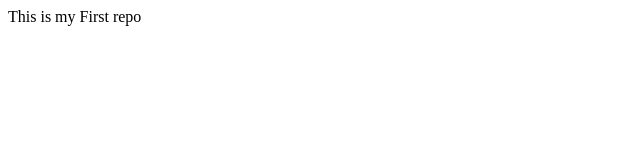
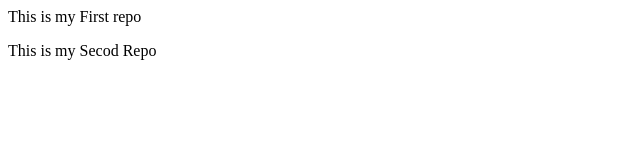
Before and after one commit to Yuvraj7522/Localrepo, a plain HTML site: page Index.html in a window 1280 px wide. Shown: the whole page, without its empty margins (0-640 px from the left). Drawn offline with Linux system fonts and the light colour scheme.

Commit message:
Add new Featuer

```diff
--- a/Index.html
+++ b/Index.html
@@ -1 +1,2 @@
 <p>This is my First repo</p>
+<p>This is my Secod Repo</p>
```
